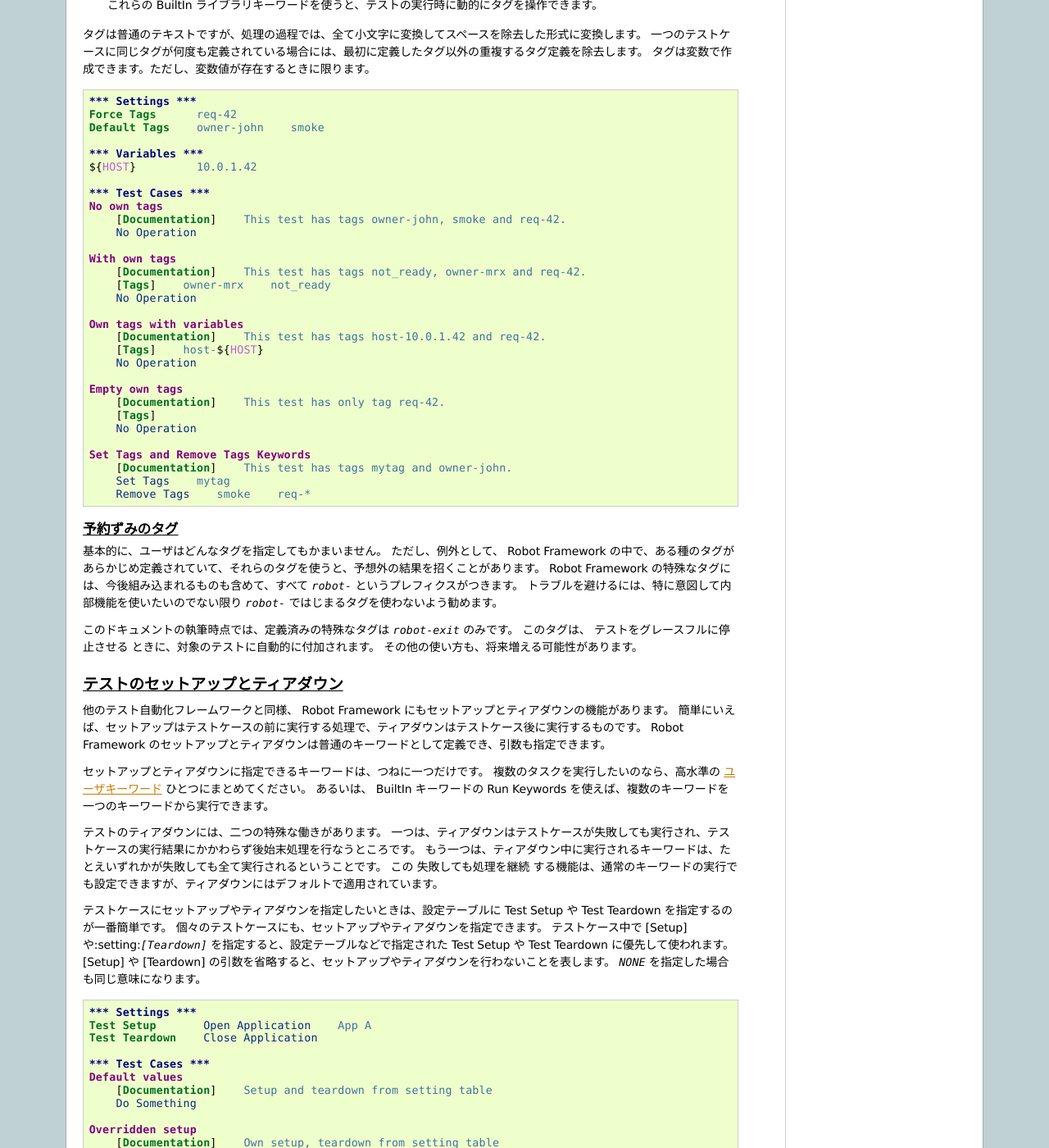
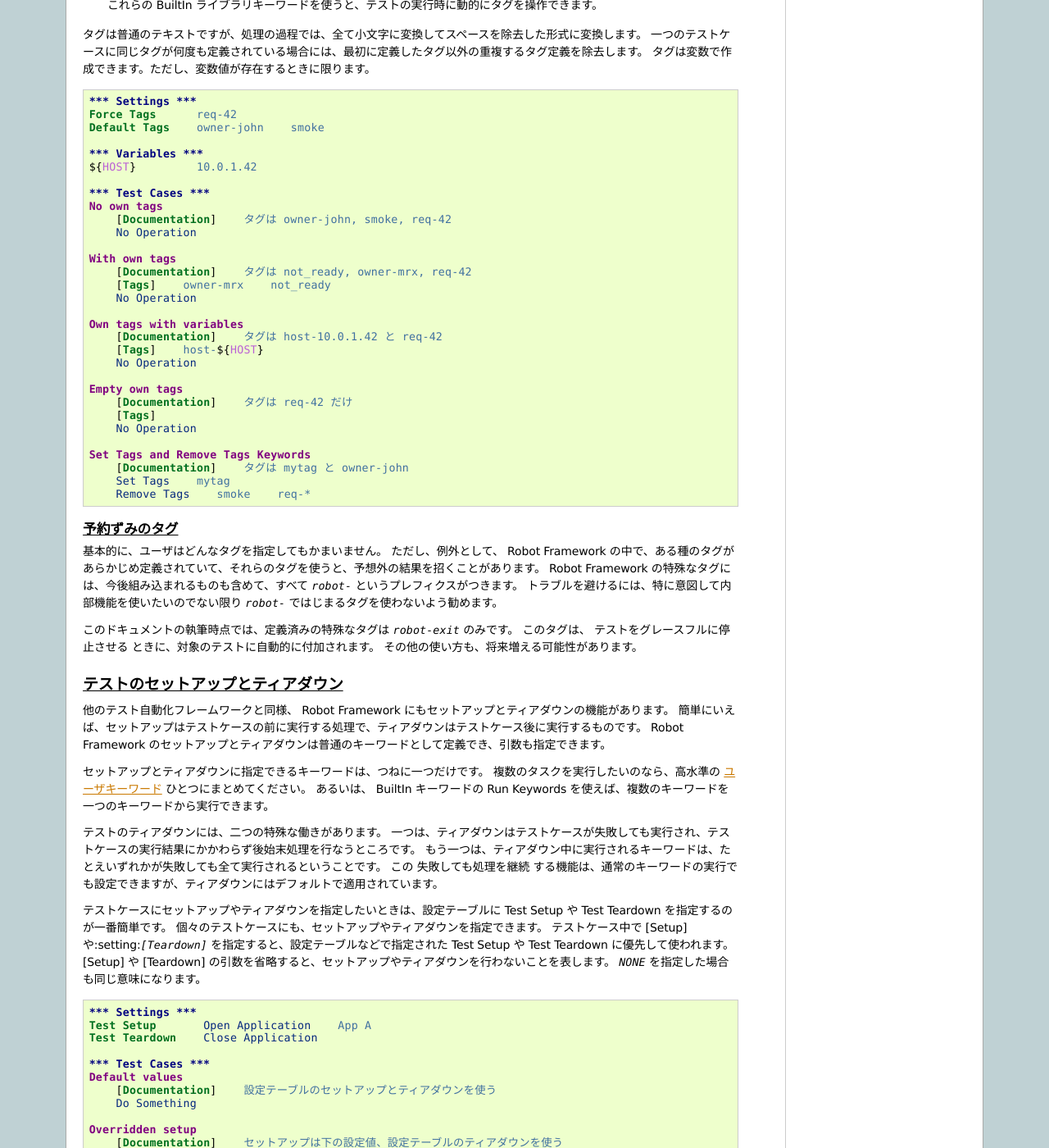
Before and after one commit to whosaysni/robotframework-ja, a Sphinx documentation site: the page built from docs/userguide/CreatingTestData/CreatingTestCases.rst, in a window 1280 px wide and 1400 px high, scrolled down 8487 px. Shown: the whole window at 82% size. Built offline with Sphinx 7.4.7, drawn with Linux system fonts in a browser that asks for light colours; some of the changed text lies outside the part shown.

Commit message:
テストケースの節を一部訳出した。

```diff
--- a/docs/userguide/CreatingTestData/CreatingTestCases.rst
+++ b/docs/userguide/CreatingTestData/CreatingTestCases.rst
@@ -468,24 +468,24 @@
 
    *** Test Cases ***
    Simple
-       [Documentation]    Simple documentation
+       [Documentation]    簡単なドキュメント
        No Operation
 
    Formatting
-       [Documentation]    *This is bold*, _this is italic_  and here is a link: http://robotframework.org
+       [Documentation]    *ボールド*, _イタリック_  リンク: http://robotframework.org
        No Operation
 
    Variables
-       [Documentation]    Executed at ${HOST} by ${USER}
+       [Documentation]    ${HOST} の ${USER} さんがテストを実行
        No Operation
 
    Splitting
-       [Documentation]    This documentation    is split    into multiple columns
+       [Documentation]    複数の    カラムに    分割
        No Operation
 
    Many lines
-       [Documentation]    Here we have
-       ...                an automatic newline
+       [Documentation]    改行は
+       ...                自動的に入ります
        No Operation
 
 テストケースには、明解で意味の伝わる名前を与えることが重要で、そうであれば、原則、ドキュメントは不要です。
@@ -548,26 +548,26 @@
 
    *** Test Cases ***
    No own tags
-       [Documentation]    This test has tags owner-john, smoke and req-42.
+       [Documentation]    タグは owner-john, smoke, req-42
        No Operation
 
    With own tags
-       [Documentation]    This test has tags not_ready, owner-mrx and req-42.
+       [Documentation]    タグは not_ready, owner-mrx, req-42
        [Tags]    owner-mrx    not_ready
        No Operation
 
    Own tags with variables
-       [Documentation]    This test has tags host-10.0.1.42 and req-42.
+       [Documentation]    タグは host-10.0.1.42 と req-42
        [Tags]    host-${HOST}
        No Operation
 
    Empty own tags
-       [Documentation]    This test has only tag req-42.
+       [Documentation]    タグは req-42 だけ
        [Tags]
        No Operation
 
    Set Tags and Remove Tags Keywords
-       [Documentation]    This test has tags mytag and owner-john.
+       [Documentation]    タグは mytag と owner-john
        Set Tags    mytag
        Remove Tags    smoke    req-*
 
@@ -619,26 +619,26 @@
 
    *** Test Cases ***
    Default values
-       [Documentation]    Setup and teardown from setting table
+       [Documentation]    設定テーブルのセットアップとティアダウンを使う
        Do Something
 
    Overridden setup
-       [Documentation]    Own setup, teardown from setting table
+       [Documentation]    セットアップは下の設定値、設定テーブルのティアダウンを使う
        [Setup]    Open Application    App B
        Do Something
 
    No teardown
-       [Documentation]    Default setup, no teardown at all
+       [Documentation]    デフォルトのセットアップ、ティアダウンなし
        Do Something
        [Teardown]
 
    No teardown 2
-       [Documentation]    Setup and teardown can be disabled also with special value NONE
+       [Documentation]    特殊な値 NONE を指定してティアダウンを無効化
        Do Something
        [Teardown]    NONE
 
    Using variables
-       [Documentation]    Setup and teardown specified using variables
+       [Documentation]    セットアップとティアダウンを変数で指定
        [Setup]    ${SETUP}
        Do Something
        [Teardown]    ${TEARDOWN}
@@ -724,12 +724,12 @@
        The result of 1 + 2 should be 3
 
    Template with embedded arguments
-       [Template]    The result of ${calculation} should be ${expected}
+       [Template]    「${calculation}」の結果は「${expected}」であること
        1 + 1    2
        1 + 2    3
 
    *** Keywords ***
-   The result of ${calculation} should be ${expected}
+   「${calculation}」の結果は「${expected}」であること
        ${result} =    Calculate    ${calculation}
        Should Be Equal    ${result}     ${expected}
 
@@ -740,17 +740,17 @@
 
    *** Test Cases ***
    Different argument names
-       [Template]    The result of ${foo} should be ${bar}
+       [Template]    「${foo}」の結果は「${bar}」であること
        1 + 1    2
        1 + 2    3
 
    Only some arguments
-       [Template]    The result of ${calculation} should be 3
+       [Template]    「${calculation}」の結果は「3」であること
        1 + 2
        4 - 1
 
    New arguments
-       [Template]    The ${meaning} of ${life} should be 42
+       [Template]    「${life}」の${meaning}は「42」であること
        result    21 * 2
 
 引数埋め込みキーワードとテンプレートの組み合わせの最大の利点は、引数名をわかりやすく定義できるところです。
```
